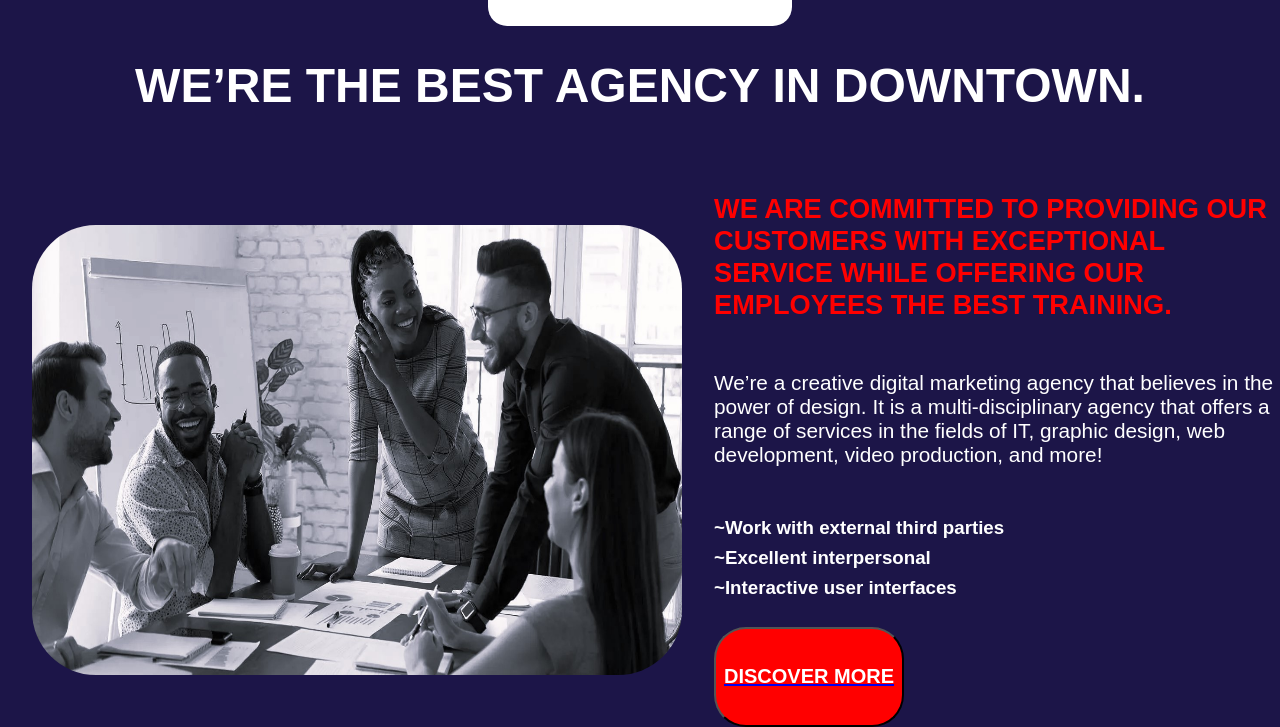
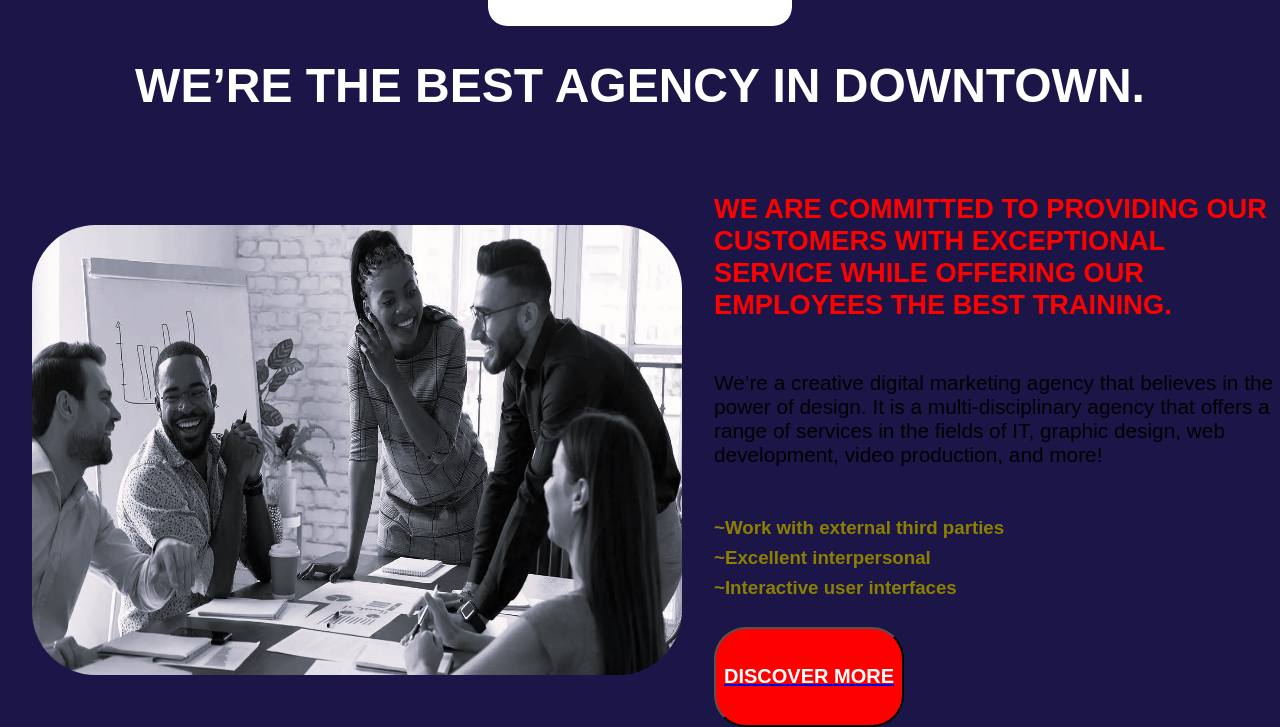
Before and after one commit to DHRUVILPATEL015/Codsoft_1, a plain HTML site: page index.html in a window 1280 px wide. Shown: the part 1811-2538 px from the top of the page. Drawn offline with Linux system fonts and the light colour scheme.

Commit message:
Update style.css

```diff
--- a/style.css
+++ b/style.css
@@ -244,13 +244,13 @@ h2{
   font-size: 1.7rem;
 }
 .dis p{
-  color: white;
+  color: #ffc00;
   margin-top: 50PX;
   font-size: 1.3rem;
 }
 .diss h3{
   margin-top: 500px;
-  color: white;
+  color: #8B8000;
   margin: 8px;
 }
 .btnn button{
```
